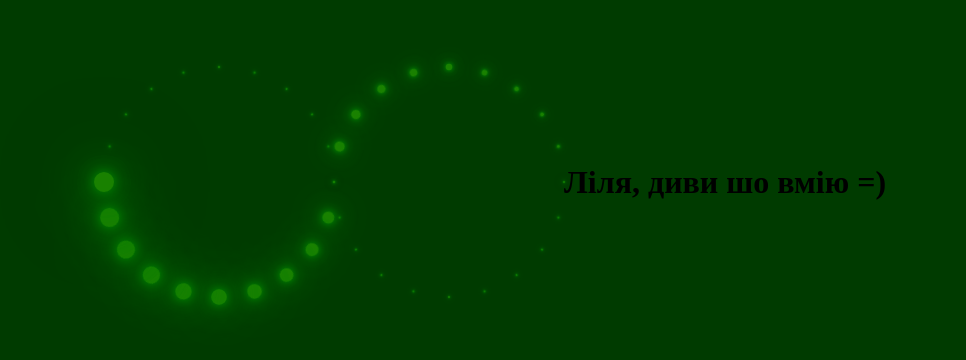
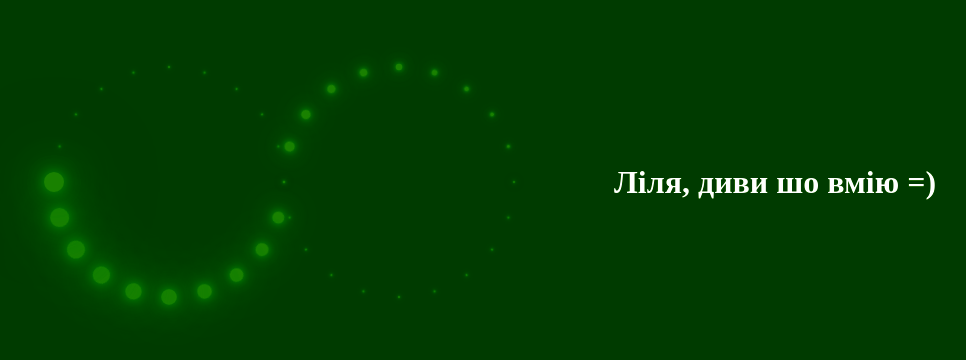
Before and after one commit to naxx4u/css-spiner, a plain HTML site: page index.html in a window 1280 px wide. Shown: the part 218-578 px from the top of the page, without its empty margins (145-1111 px from the left). Drawn offline with Linux system fonts and the light colour scheme.

Commit message:
Add files via upload

```diff
--- a/style.css
+++ b/style.css
@@ -83,3 +83,8 @@
     }
 
 }
+
+.text {
+    margin-left: 100px;
+    color: white;
+}
```
